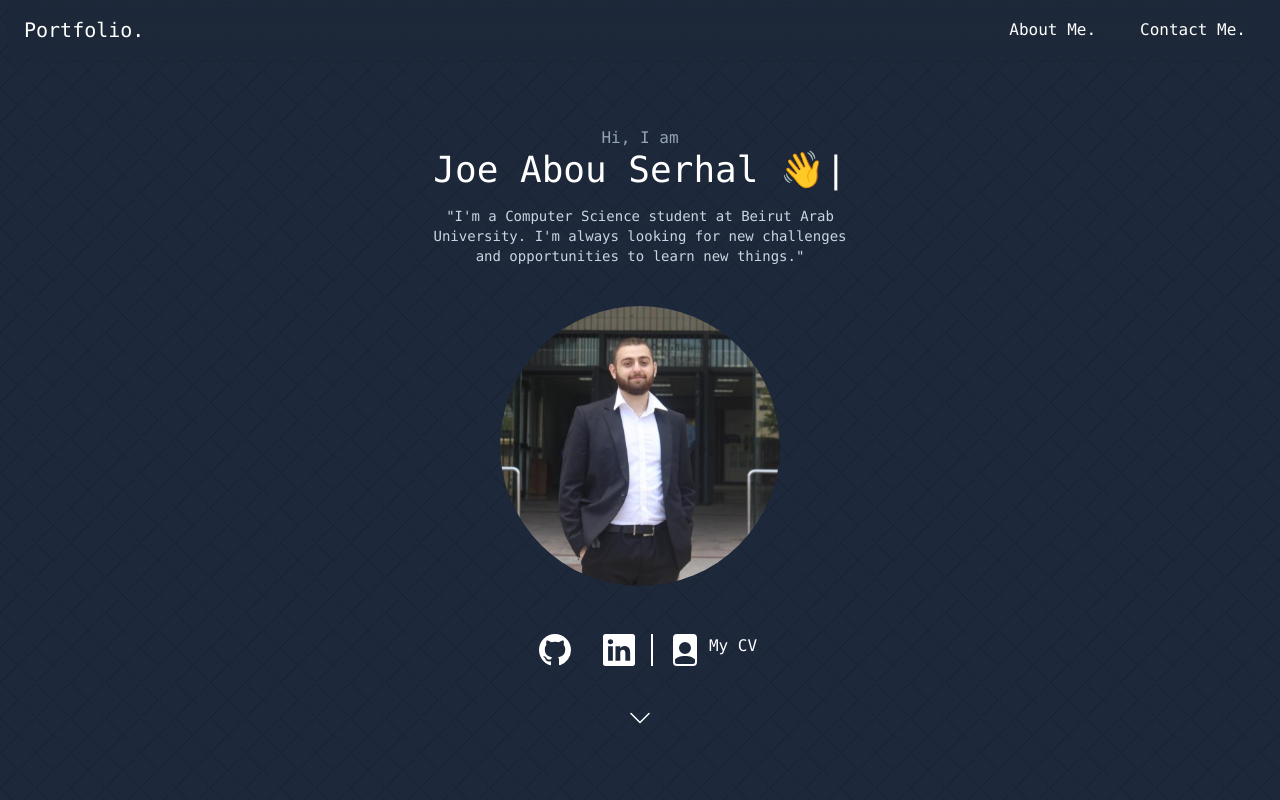
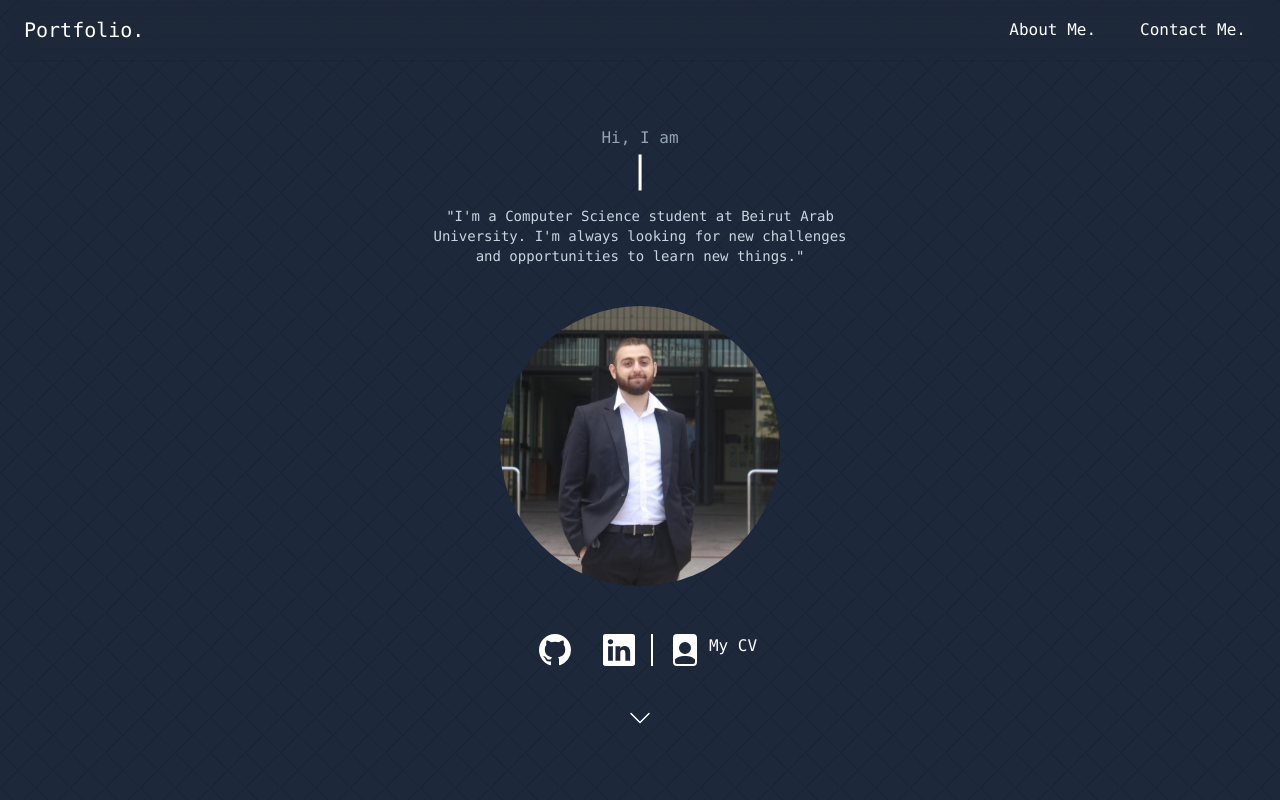
Before and after one commit to joeabouserhal/portfolio, a React (Vite) app: page / in a window 1280 px wide. Shown: the top 800 px of the page. Built offline with nearby package versions, Linux system fonts and the light colour scheme.

Commit message:
added small delay to typing effect

```diff
--- a/src/components/info/Info.jsx
+++ b/src/components/info/Info.jsx
@@ -25,8 +25,8 @@ const Info = () => {
         <p className="text-slate-400 text-md">Hi, I am</p>
         <Typical
           className=" text-white text-2xl lg:text-4xl md:text-4xl"
-          steps={['Joe Abou Serhal 👋']}
-          wrapper="p"
+          loop={Infinity}
+          steps={['', 1000, 'Joe Abou Serhal 👋',3000]}
         />
         <IntroText />
       </div>
```
